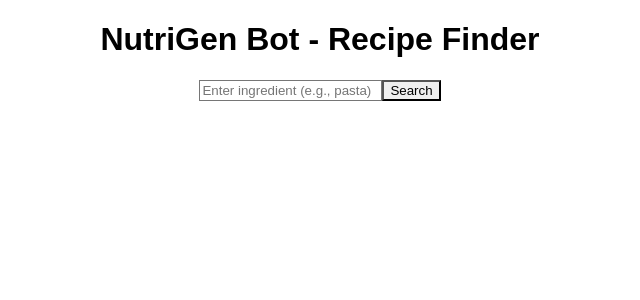
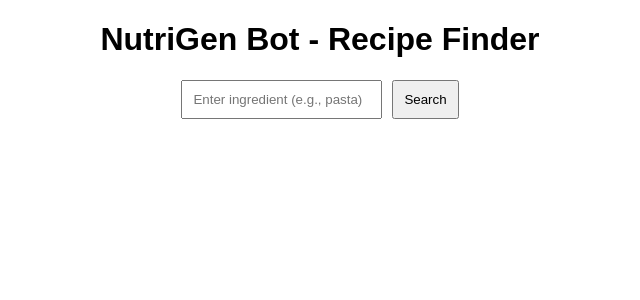
Before and after one commit to khanhtrinh301103/NutriGen_Bot, a Next.js app in the folder frontend/: page / in a window 1280 px wide. Shown: the top 300 px of the page, without its empty margins (320-960 px from the left). Built offline with nearby package versions, Linux system fonts and the light colour scheme.

Commit message:
stuff again

```diff
--- a/frontend/src/pages/index.tsx
+++ b/frontend/src/pages/index.tsx
@@ -12,43 +12,23 @@ export default function Home() {
   };
 
   return (
-    <div className="text-center mx-auto max-w-4xl px-4 py-8">
-      <h1 className="text-3xl font-bold text-gray-800 mb-6">NutriGen Bot - Recipe Finder</h1>
-
-      <div className="flex justify-center mb-8">
+    <div style={{ textAlign: "center", margin: "20px" }}>
+      <h1>NutriGen Bot - Recipe Finder</h1>
       <input
         type="text"
         placeholder="Enter ingredient (e.g., pasta)"
         value={query}
         onChange={(e) => setQuery(e.target.value)}
-          className="px-4 py-2 border border-gray-300 rounded-l-lg focus:outline-none focus:ring-2 focus:ring-blue-500 focus:border-transparent w-64"
+        style={{ padding: "10px", marginRight: "10px" }}
       />
-        <button
-          onClick={handleSearch}
-          className="bg-gradient-to-r from-blue-500 to-purple-600 text-white px-6 py-2 rounded-r-lg font-medium shadow-md hover:shadow-lg transform hover:-translate-y-0.5 active:translate-y-0 transition duration-300 flex items-center justify-center"
-        >
-          <span>Search</span>
-          <svg xmlns="http://www.w3.org/2000/svg" className="h-5 w-5 ml-2" fill="none" viewBox="0 0 24 24" stroke="currentColor">
-            <path strokeLinecap="round" strokeLinejoin="round" strokeWidth={2} d="M21 21l-6-6m2-5a7 7 0 11-14 0 7 7 0 0114 0z" />
-          </svg>
-        </button>
-      </div>
+      <button onClick={handleSearch} style={{ padding: "10px" }}>Search</button>
 
       {recipes.length > 0 && (
-        <div className="grid grid-cols-1 md:grid-cols-2 lg:grid-cols-3 gap-6">
+        <div style={{ marginTop: "20px" }}>
           {recipes.map((recipe) => (
-            <div
-              key={recipe.id}
-              className="bg-white rounded-lg shadow-md overflow-hidden hover:shadow-lg transition duration-200"
-            >
-              <img
-                src={recipe.image}
-                alt={recipe.title}
-                className="w-full h-48 object-cover"
-              />
-              <div className="p-4">
-                <h3 className="text-lg font-medium text-gray-800">{recipe.title}</h3>
-              </div>
+            <div key={recipe.id} style={{ marginBottom: "20px" }}>
+              <img src={recipe.image} alt={recipe.title} width="200" />
+              <h3>{recipe.title}</h3>
             </div>
           ))}
         </div>
```
Lines whose indentation alone changed are shown as unchanged.
